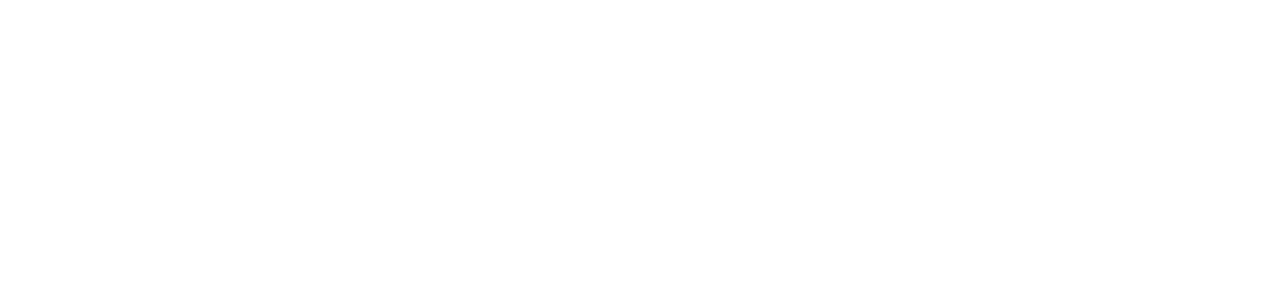
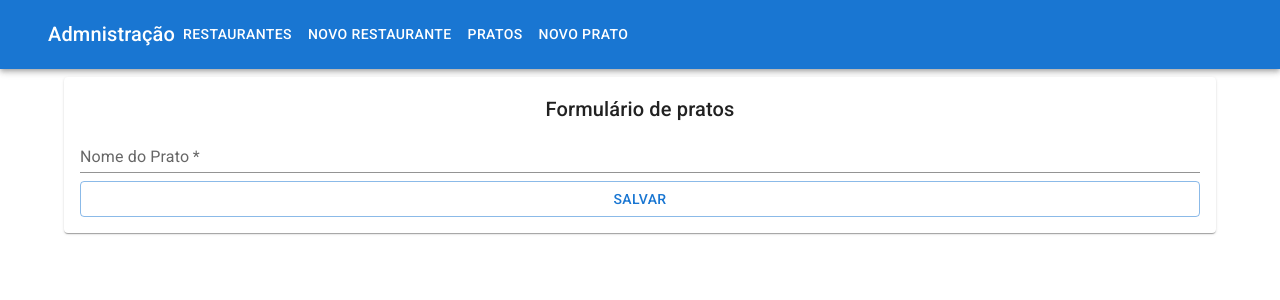
Before and after one commit to thabataganga/alfood, a React (Create React App) app: page /admin/pratos/novo in a window 1280 px wide. Before the commit this address had no page. Shown: the top 300 px of the page. Built offline with nearby package versions, Linux system fonts and the light colour scheme; the HTML template or start-up script is replaced by a standard one.

Commit message:
listar pratos

```diff
--- a/src/App.tsx
+++ b/src/App.tsx
@@ -1,5 +1,7 @@
 import { Routes, Route } from 'react-router-dom';
 import PaginaBaseAdmin from './paginas/Admistracao/PaginaBaseAdmin';
+import AdministracaoPratos from './paginas/Admistracao/Pratos/AdministracaoPratos';
+import FormularioPrato from './paginas/Admistracao/Pratos/FormularioPrato';
 import AdministracaoRestaurantes from './paginas/Admistracao/Restaurantes/AdmnistracaoRestaurantes';
 import FormularioRestaurante from './paginas/Admistracao/Restaurantes/FormularioRestaurante';
 import Home from './paginas/Home';
@@ -16,6 +18,9 @@
         <Route path="restaurantes" element={<AdministracaoRestaurantes />} />
         <Route path="restaurantes/novo" element={<FormularioRestaurante />} />
         <Route path="restaurantes/:id" element={<FormularioRestaurante />} />
+        <Route path="pratos" element={<AdministracaoPratos />} />
+        <Route path="pratos/novo" element={< FormularioPrato />} />
+        <Route path="pratos/:id" element={< FormularioPrato />} />
       </Route>
 
 
--- a/src/paginas/Admistracao/PaginaBaseAdmin.tsx
+++ b/src/paginas/Admistracao/PaginaBaseAdmin.tsx
@@ -23,6 +23,16 @@
                   Novo Restaurante
                 </Button>
               </Link>
+              <Link component={RouterLink} to="/admin/pratos">
+                <Button sx={{ my: 2, color: "white" }}>
+                  Pratos
+                </Button>
+              </Link>
+              <Link component={RouterLink} to="/admin/pratos/novo">
+                <Button sx={{ my: 2, color: "white" }}>
+                  Novo Prato
+                </Button>
+              </Link>
             </Box>
           </Toolbar>
         </Container>
--- /dev/null
+++ b/src/paginas/Admistracao/Pratos/AdministracaoPratos.tsx
@@ -0,0 +1,80 @@
+import { Button, Paper, Table, TableBody, TableCell, TableContainer, TableHead, TableRow } from "@mui/material"
+import { useEffect, useState } from "react"
+import { Link } from "react-router-dom"
+import http from "../../../http"
+import IPrato from "../../../interfaces/IPrato"
+
+export default function AdmnistracaoPratos() {
+
+  const [pratos, setPratos] = useState<IPrato[]>([])
+
+
+  useEffect(() => {
+    http.get<IPrato[]>("pratos/")
+      .then(resposta => {
+        console.log(resposta)
+        setPratos(resposta.data)
+      })
+  }, [])
+
+  function Excluir(pratoAhSerExcluido: IPrato) {
+    http.delete(`pratos/${pratoAhSerExcluido.id}/`)
+      .then(() => {
+        const listaPratos = pratos.filter(prato =>
+          prato.id !== pratoAhSerExcluido.id)
+        setPratos([...listaPratos])
+      })
+  }
+
+  return (
+    <TableContainer component={Paper}>
+      <Table>
+        <TableHead>
+          <TableRow>
+            <TableCell>
+              Nome
+            </TableCell>
+
+            <TableCell>
+              Tags
+            </TableCell>
+            <TableCell>
+              Imagem
+            </TableCell>
+            <TableCell>
+              Editar
+            </TableCell>
+            <TableCell>
+              Excluir
+            </TableCell>
+          </TableRow>
+        </TableHead>
+        <TableBody>
+          {pratos.map(
+            prato =>
+              <TableRow key={prato.id} >
+                <TableCell>
+                  {prato.nome}
+                </TableCell>
+
+                <TableCell>
+                  {prato.tag}
+                </TableCell>
+                <TableCell>
+                  [<a href={prato.imagem} rel="noreferrer" target="_blank">ver imagem</a>]
+                </TableCell>
+                <TableCell>
+                  [<Link to={`/admin/pratos/${prato.id}`}>
+                    Editar
+                  </Link>]
+                </TableCell>
+                <TableCell>
+                  <Button variant="contained" color="error" onClick={() => Excluir(prato)}>Excluir</Button>
+                </TableCell>
+              </TableRow>)}
+
+        </TableBody>
+      </Table>
+    </TableContainer>
+  )
+};
--- /dev/null
+++ b/src/paginas/Admistracao/Pratos/FormularioPrato.tsx
@@ -0,0 +1,59 @@
+import { Box, Button, TextField, Typography } from "@mui/material";
+import { useEffect, useState } from "react";
+import { useParams } from "react-router-dom";
+import http from "../../../http";
+import IPrato from "../../../interfaces/IPrato";
+
+export default function FormularioPrato() {
+
+  const parametros = useParams()
+
+  useEffect(() => {
+    if (parametros.id) {
+      http.get<IPrato>(`pratos/${parametros.id}/`)
+        .then(resposta => (setNomePrato(resposta.data.nome)))
+    }
+  }, [parametros])
+
+
+  const [nomePrato, setNomePrato] = useState("")
+
+  function aoSubmeterForm(evento: React.FormEvent<HTMLFormElement>) {
+    evento.preventDefault()
+
+    if (parametros.id) {
+      http.put(`pratos/${parametros.id}/`, {
+        nome: nomePrato
+      })
+        .then(() => {
+          alert("Prato atualizado com sucesso!")
+        })
+    } else {
+      http.post("pratos/", {
+        nome: nomePrato
+      })
+        .then(() => {
+          alert("Prato cadastrado com sucesso!")
+        })
+    }
+
+  }
+
+  return (
+    <Box sx={{ display: "flex", flexDirection: "column", alignItems: "center", flexGrow: 1 }}>
+      <Typography component="h1" variant="h6">Formulário de pratos</Typography>
+      <Box component="form" sx={{ width: '100%' }} onSubmit={aoSubmeterForm}>
+        <TextField
+          id="nome-restaurante"
+          label="Nome do Prato"
+          variant="standard"
+          value={nomePrato}
+          onChange={evento => setNomePrato(evento.target.value)}
+          fullWidth
+          required
+        />
+        <Button sx={{ marginTop: 1 }} type="submit" fullWidth variant="outlined">Salvar</Button>
+      </Box>
+    </Box>
+  )
+};
```
